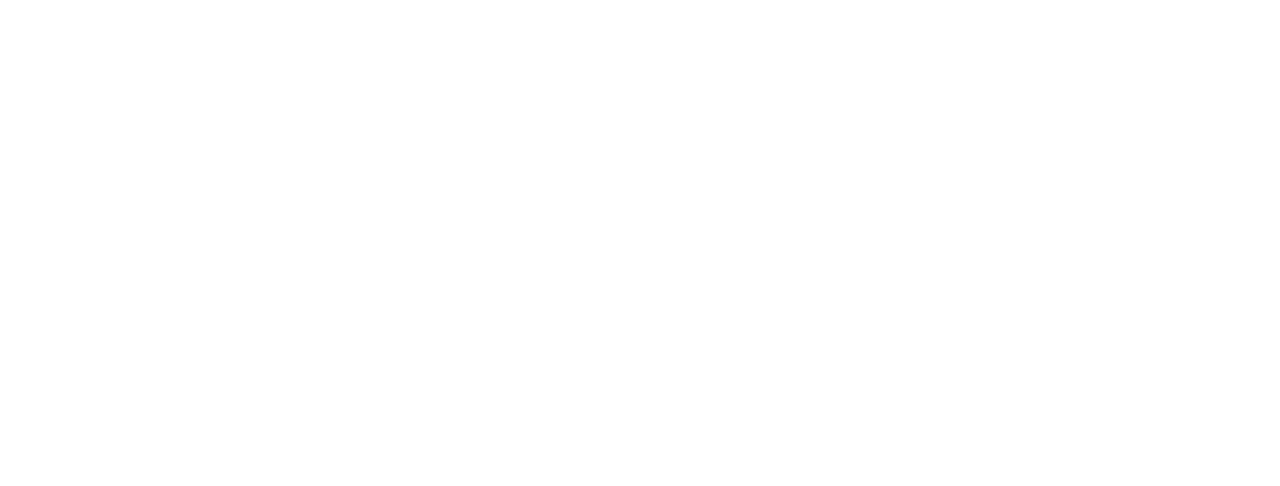
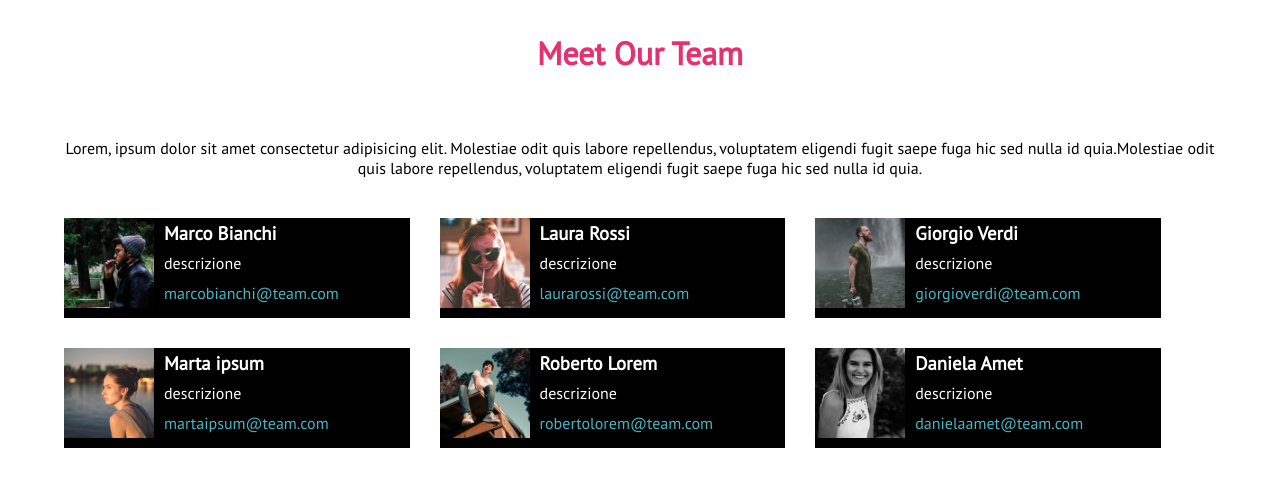
Before and after one commit to lexbert17/html-css-float-cards, a plain HTML site: page index.html in a window 1280 px wide. Drawn offline with Linux system fonts and the light colour scheme.

Commit message:
add:main

```diff
--- a/css/style.css
+++ b/css/style.css
@@ -0,0 +1,65 @@
+/* restart */
+*{
+    margin: 0;
+    padding: 0;
+    box-sizing: border-box;
+}
+/* caratteri */
+body{
+    font-family: 'Kanit', sans-serif;
+    font-family: 'Mulish', sans-serif;
+    font-family: 'PT Sans', sans-serif;
+}
+
+.container{
+    width: 90%;
+    margin: auto;
+    text-align: center;
+}
+/* titolo  */
+h1{
+    padding-top: 1em;
+    display: inline-block;
+    font-size: 2rem;
+    margin-bottom: 2em;
+    color: hsl(339deg 77.59% 54.51%)
+}
+/* paragrafo  */
+p{
+    font-size: 1rem;
+    margin-bottom: 2.5rem;
+}
+/* foto  */
+.picture{
+    height: 90px;
+    margin-right: 10px;
+    line-height: 90px;
+    vertical-align: middle;
+    float: left;
+    display: inline-block;
+}
+/* sistemazione del contenitore  */
+.card::after{
+    content: "";
+    display: table;
+    clear: both;
+}
+/* proprietà delle sezioni  */
+.card{
+    display: inline-block;
+    text-align: left;
+    margin-right: 30px;
+    margin-bottom: 30px;
+    color: white;
+    line-height: 30px;
+    height: 100px;
+    background-color: black;
+    vertical-align: middle;
+    width: 30%;
+    float: left;
+
+}
+a{
+    color: hsl(186.61deg 51.84% 51.96%);
+    text-decoration: none;
+}
--- a/index.html
+++ b/index.html
@@ -5,8 +5,65 @@
     <meta name="viewport" content="width=device-width, initial-scale=1.0">
     <title>Floating Cards</title>
     <link rel="stylesheet" href="css/style.css">
+    <link rel="preconnect" href="https://fonts.googleapis.com">
+<link rel="preconnect" href="https://fonts.gstatic.com" crossorigin>
+<link rel="preconnect" href="https://fonts.googleapis.com">
+<link rel="preconnect" href="https://fonts.gstatic.com" crossorigin>
+<link href="https://fonts.googleapis.com/css2?family=Kanit:wght@500;700&family=Mulish:wght@700&family=PT+Sans&display=swap" rel="stylesheet">
 </head>
 <body>
+    <main>
+        <div class="container">
+            <!-- titolo -->
+            <h1 class="title">Meet Our Team </h1>
+            <!-- paragrafo -->
+            <p>Lorem, ipsum dolor sit amet consectetur adipisicing elit. Molestiae odit quis labore repellendus, voluptatem eligendi fugit saepe fuga hic sed nulla id quia.Molestiae odit quis labore repellendus, voluptatem eligendi fugit saepe fuga hic sed nulla id quia.</p>
+            <div>
+                     <!-- sezione marco bianchi -->
+                    <div class="card">
+                        <img class="picture" src="img/male1.png" alt="foto uomo1">
+                        <h3>Marco Bianchi</h3>
+                        <span>descrizione</span> <br>
+                        <a href="ciao.com">marcobianchi@team.com</a>
+                    </div>
+                    <!-- sezione laura rossi -->
+                    <div class="card">
+                        <img class="picture" src="img/female1.png" alt="foto donna1">
+                        <h3>Laura Rossi</h3>
+                        <span>descrizione</span> <br>
+                        <a href="ciao.com">laurarossi@team.com</a>
+                    </div>
+                    <!-- sezione giorgio verdi  -->
+                    <div class="card">
+                        <img class="picture" src="img/male2.png" alt="foto uomo2">
+                        <h3>Giorgio Verdi</h3>
+                        <span>descrizione</span> <br>
+                        <a href="ciao.com">giorgioverdi@team.com</a>
+                    </div>
+                    <!-- sezione marta ipsum -->
+                    <div class="card">
+                        <img class="picture" src="img/female2.png" alt="foto donna2">
+                        <h3>Marta ipsum</h3>
+                        <span>descrizione</span> <br>
+                        <a href="ciao.com">martaipsum@team.com</a>
+                    </div>
+                    <!-- sezione roberto lorem -->
+                    <div class="card">
+                        <img class="picture" src="img/male3.png" alt="foto uomo3">
+                        <h3>Roberto Lorem</h3>
+                        <span>descrizione</span> <br>
+                        <a href="ciao.com">robertolorem@team.com</a>
+                    </div>
+                    <!-- sezione daniela amet -->
+                    <div class="card">
+                        <img class="picture" src="img/female3.png" alt="foto donna3">
+                        <h3>Daniela Amet</h3>
+                        <span>descrizione</span> <br>
+                        <a href="ciao.com">danielaamet@team.com</a>
+                    </div>
+            </div>
 
+        </div>
+    </main>
 </body>
 </html>
```
